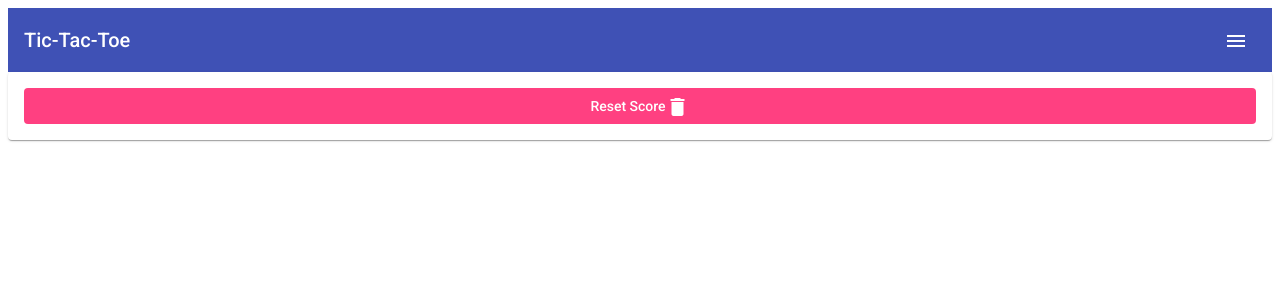
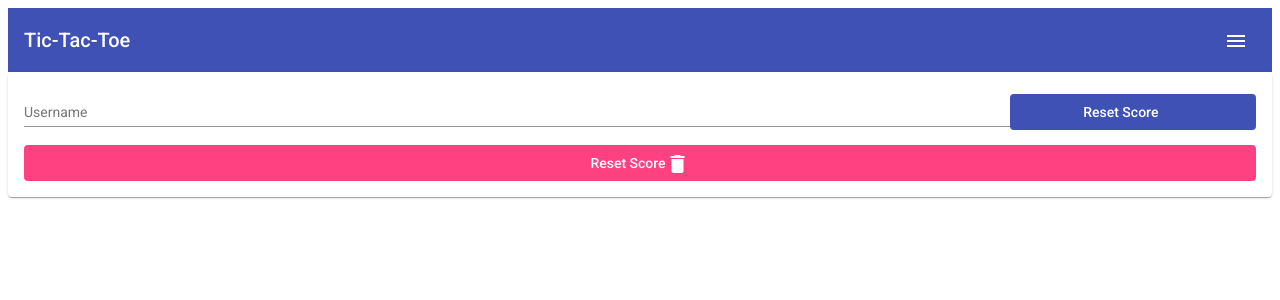
Before and after one commit to skywalkeretw/tttPWA, an Angular app: page /settings in a window 1280 px wide. Shown: the top 300 px of the page. Built offline with nearby package versions, Linux system fonts and the light colour scheme.

Commit message:
ading settings and correct winning logic

```diff
--- a/src/app/board/board.component.sass
+++ b/src/app/board/board.component.sass
@@ -27,3 +27,6 @@ h1
 
 .winnerRow
     color: greenyellow !important
+
+input
+  width: 100%
--- a/src/app/board/board.component.ts
+++ b/src/app/board/board.component.ts
@@ -12,20 +12,12 @@ export class BoardComponent implements OnInit, OnDestroy {
   squares: any[];
   xIsNext: boolean;
   winner: string;
-  winnerRow: number[];
+  private winnerRow: number[];
   moveCounter: number;
   score: {x: number, o: number, draw: number};
 
   constructor(private _snackBar: MatSnackBar) { }
 
-  /**
-   * Angular Life Cycle
-   */
-
-  /**
-   * OnInit
-   * when Component is Initialised
-   */
   ngOnInit(): void {
     const savedScore = JSON.parse(localStorage.getItem('tttLocalScore'));
     if (savedScore !== null){
@@ -36,17 +28,10 @@ export class BoardComponent implements OnInit, OnDestroy {
     this.newGame()
   }
 
-  /**
-   * OnDestroy
-   * When Component is destroyed
-   */
   ngOnDestroy(): void {
     localStorage.setItem('tttLocalScore', JSON.stringify(this.score));
   }
 
-  /**
-   * resets all values for a new game player 1 us choosen at random
-   */
   newGame() {
     this.squares = Array(9).fill(null);
     this.winner = null;
@@ -58,10 +43,6 @@ export class BoardComponent implements OnInit, OnDestroy {
     this.snackBar(message)
   }
 
-  /**
-   *
-   * @param idx
-   */
   makeMove(idx: number) {
     console.log(this.moveCounter)
     if (this.winner == null) {
@@ -72,15 +53,15 @@ export class BoardComponent implements OnInit, OnDestroy {
       }
       this.winner = this.calculateWinner();
       if (this.winner){
-        this.winner == 'X' ? this.score.x++ :  this.score.o++;
-        this.snackBar('Player ' + this.winner + ' Won the Game!', '', 5000);
-
+        if (this.winner === 'd') {
+          this.score.draw++
+          this.snackBar('Its a Draw!', '', 5000);
+        } else {
+          this.winner == 'X' ? this.score.x++ :  this.score.o++;
+          this.snackBar('Player ' + this.winner + ' Won the Game!', '', 5000);
+        }
+        localStorage.setItem('tttLocalScore', JSON.stringify(this.score));
       }
-      if (this.winner === 'd') {
-        this.score.draw++
-        this.snackBar('Its a Draw!', '', 5000);
-      }
-      localStorage.setItem('tttLocalScore', JSON.stringify(this.score));
     }
   }
 
@@ -102,9 +83,7 @@ export class BoardComponent implements OnInit, OnDestroy {
   showWinnerRow(i: number) {
     return this.winnerRow.includes(i) && (this.winner === 'X' || this.winner === 'O');
   }
-  /**
-   * chckes fields to see if one of the players has won the game
-   */
+
   calculateWinner() {
     const lines = [
       [0, 1, 2],
--- a/src/app/settings/settings.component.html
+++ b/src/app/settings/settings.component.html
@@ -1 +1,14 @@
-<button mat-flat-button color="accent" (click)="resetLocalScore()">Reset Score<mat-icon>delete</mat-icon></button>
+
+<form class="example-form">
+  <mat-form-field class="example-form-field" style="width: 80%">
+    <mat-label>Username</mat-label>
+    <input style="width: 100%" matInput type="text" [value]="uname">
+  </mat-form-field>
+  <button style="width: 20%" mat-flat-button color="primary" (click)="setUser()">
+    Reset Score<mat-icon>user</mat-icon>
+  </button>
+</form>
+
+<button mat-flat-button color="accent" (click)="resetLocalScore()">
+  Reset Score<mat-icon>delete</mat-icon>
+</button>
--- a/src/app/settings/settings.component.ts
+++ b/src/app/settings/settings.component.ts
@@ -10,23 +10,35 @@ import {MatSnackBar,
 })
 export class SettingsComponent implements OnInit {
 
-  horizontalPosition: MatSnackBarHorizontalPosition = 'center';
-  verticalPosition: MatSnackBarVerticalPosition = 'top'
+  uname: string = '';
   constructor(private _snackBar: MatSnackBar) { }
 
   ngOnInit(): void {
+    this.uname = localStorage.getItem('tttUname');
   }
 
   resetLocalScore() {
     localStorage.removeItem('tttLocalScore');
+    this.snackBar('Score has been reset!');
+  }
+
+  setUser() {
+    localStorage.setItem('tttUname', this.uname);
+    this.snackBar('Username has been set.');
+  }
+
+  snackBar(message: string,
+           action: string = '',
+           duration: number = 2000,
+           horizontalPosition: MatSnackBarHorizontalPosition = 'center',
+           verticalPosition: MatSnackBarVerticalPosition = 'top') {
     this._snackBar.open(
-      'Score has been reset!',
-      '',
+      message,
+      action,
       {
-        duration: 1000,
-        horizontalPosition: this.horizontalPosition,
-        verticalPosition: this.verticalPosition,
-
-    });
+        duration: duration,
+        horizontalPosition: horizontalPosition,
+        verticalPosition: verticalPosition,
+      });
   }
 }
```
Also changed, not shown: src/app/app.module.ts (+7 -1 lines).
